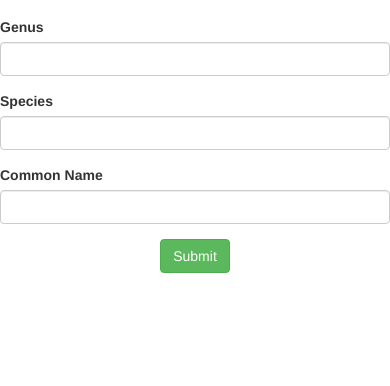
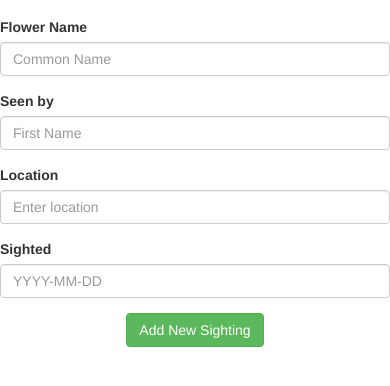
Before and after one commit to DobraFlowers/Assignment-5, a PHP site: page /insert.php in a window 390 px wide; the page is wider, and only the part inside the window is pictured. Shown: the part 55-441 px from the top of that part. Run offline with PHP 8.4, Linux system fonts and the light colour scheme.

Commit message:
updated inser form

```diff
--- a/header.php
+++ b/header.php
@@ -28,7 +28,7 @@
 					<ul class="nav navbar-nav" style="color:#fff;">
 						<li style="color:#ffffff;"><a href="index.php">Query</a></li>
 						<li style="color:#ffffff;"><a href="update.php">Update</a></li>
-						<li style="color:#ffffff;"><a href= "insert.php">Insert</a></li>
+						<li style="color:#ffffff;"><a href= "insert.php">Add Sighting</a></li>
 					</ul>
 				</div>
 				<!--/.nav-collapse -->
--- a/insert.php
+++ b/insert.php
@@ -6,25 +6,31 @@ require 'database.php';
 
 <form method="post" class="form-horizontal">
 <div class="form-group">
-	<label for="genus" class="col-sm-2 control-label">Genus</label>
+	<label for="name" class="col-sm-2 control-label">Flower Name</label>
 	<div class="col-sm-10">
-		<input type="text" class="form-control" id="genus" name="genus">
+		<input type="text" class="form-control" id="name" name="name" placeholder="Common Name">
 	</div>
 	</div>
 	<div class="form-group">
-	<label for="species" class="col-sm-2 control-label">Species</label>
+	<label for="person" class="col-sm-2 control-label">Seen by</label>
 	<div class="col-sm-10">
-		<input type="text" class="form-control" id="species" name="species">
+		<input type="text" class="form-control" id="person" name="person" placeholder="First Name">
 	</div>
 	</div>
 	<div class="form-group">
-	<label for="comname" class="col-sm-2 control-label">Common Name</label>
+	<label for="Location" class="col-sm-2 control-label">Location</label>
 	<div class="col-sm-10">
-		<input type="text" class="form-control" id="comname" name="comname">
+		<input type="text" class="form-control" id="location" name="location" placeholder="Enter location">
 	</div>
 	</div>
+	<div class="form-group">
+    	<label for="Sighted" class="col-sm-2 control-label">Sighted</label>
+    	<div class="col-sm-10">
+    		<input type="text" class="form-control" id="sighted" name="sighted" placeholder="YYYY-MM-DD">
+    	</div>
+    	</div>
 	<input name="addflower" value="Flower" type="hidden">
-	<div style="text-align: center;"><button type="submit" class="btn btn-success">Submit</button></div>
+	<div style="text-align: center;"><button type="submit" class="btn btn-success">Add New Sighting</button></div>
 	</form>
 
 </html>
```
